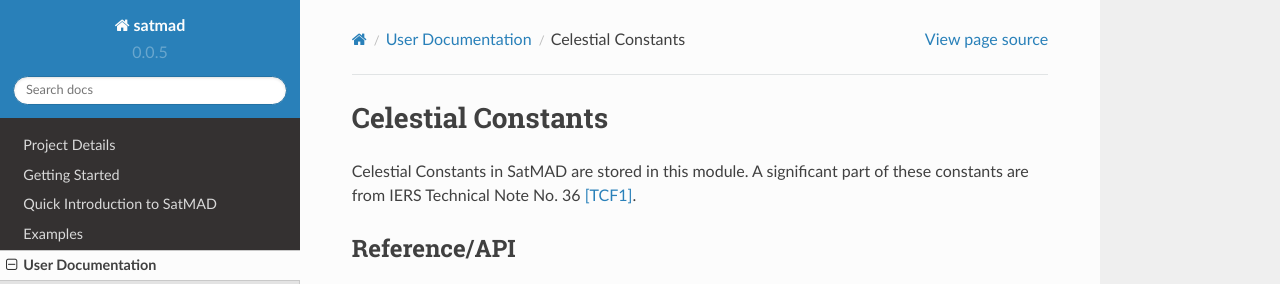
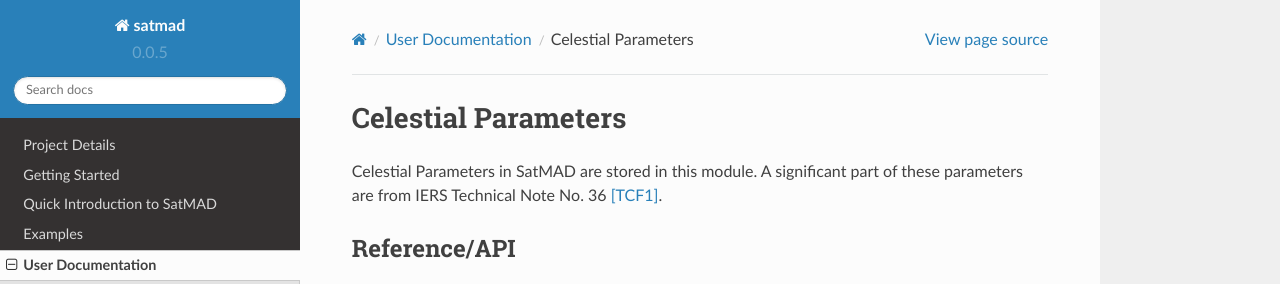
Before and after one commit to egemenimre/satmad, a Sphinx documentation site: the page built from docs/core/celestial_parameters.rst, in a window 1280 px wide, cut to the strip 0-284 px from the top of the page. Built offline with Sphinx 7.4.7 and the Read the Docs theme 2.0.0, drawn with Linux system fonts in a browser that asks for light colours; some of the changed text lies outside the part shown.

Commit message:
Renamed `celestial_constants` to `celestial_parameters`

```diff
--- a/docs/core/celestial_parameters.rst
+++ b/docs/core/celestial_parameters.rst
@@ -1,7 +1,7 @@
-Celestial Constants
-===================
-Celestial Constants in SatMAD are stored in this module. A significant part of these
-constants are from IERS Technical Note No. 36 [TCF1]_.
+Celestial Parameters
+====================
+Celestial Parameters in SatMAD are stored in this module. A significant part of these
+parameters are from IERS Technical Note No. 36 [TCF1]_.
 
 
 Reference/API
```
Also changed, not shown: docs/references.rst (+4 -3 lines).
